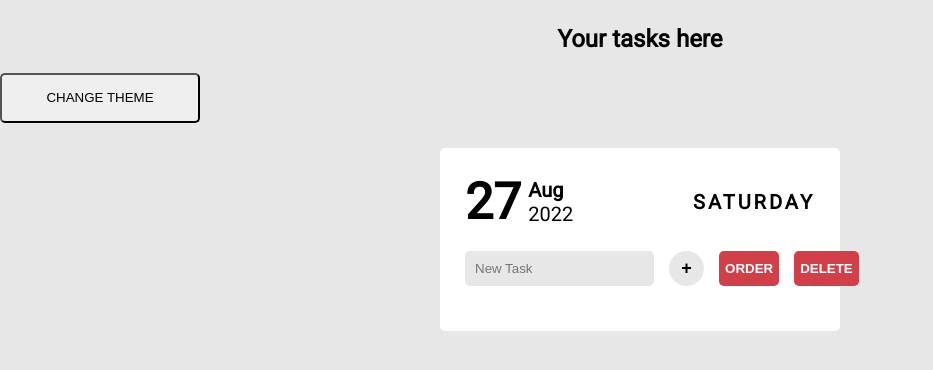
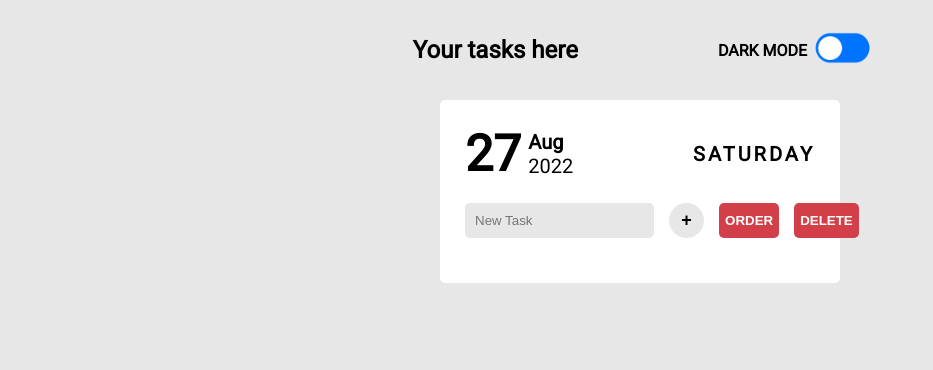
Before and after one commit to elsantibsj/TaskList, a plain HTML site: page index.html in a window 1280 px wide. Shown: the whole page, without its empty margins (0-933 px from the left). Drawn offline with Linux system fonts and the light colour scheme.

Commit message:
Dark mode button finished

```diff
--- a/app.js
+++ b/app.js
@@ -66,6 +66,9 @@ const changeTheme = () => {
 	const h2 = document.getElementById('h2')
 	h2.classList.contains('textDark') ? h2.classList.remove('textDark') : h2.classList.add('textDark')
 
+	const darkText = document.getElementById('darkText')
+	darkText.classList.contains('textDark') ? darkText.classList.remove('textDark') : darkText.classList.add('textDark')
+
 	const theme = document.getElementById('theme')
 	if (theme.classList.contains('textDark') && theme.classList.contains('bodyDark')){
 		theme.classList.remove('textDark');
@@ -94,6 +97,17 @@ const changeTheme = () => {
 
 	const addTask = document.getElementById('addTaskButton');
 	addTask.classList.contains('taskDark') ? addTask.classList.remove('taskDark') : addTask.classList.add('taskDark');
+
+	const moon = document.getElementById('moon');
+	moon.classList.contains('darkMoon') ? moon.classList.remove('darkMoon') : moon.classList.add('darkMoon');
+
+	if (moon.getAttribute('src') == "dark.png") {
+   		document.getElementById("moon").src="light.png";
+	}
+	else{
+		document.getElementById("moon").src="dark.png"
+	}
+
 }
 
 setDate();
--- a/index.html
+++ b/index.html
@@ -9,9 +9,12 @@
 	<link rel="preconnect" href="https://fonts.gstatic.com" crossorigin>
 	<link href="https://fonts.googleapis.com/css2?family=Roboto&display=swap" rel="stylesheet">
 </head>
-<body id="body">
+<body id="body" class="noselect">
+	<div id="header">
 	<h2 id="h2">Your tasks here</h2>
-	<button id="theme" class="roundBorder" onclick="changeTheme()"><p>CHANGE THEME</p></button>
+	<p id="darkText">DARK MODE</p>
+	<button id="theme" onclick="changeTheme()"><img src="dark.png" id="moon"></button>
+	</div>
 	<div id="main" class="list roundBorder">
 		<div id="date" class="date">
 			<div class="dateRight">
--- a/style.css
+++ b/style.css
@@ -8,16 +8,28 @@
 
 body {
 	margin: 0;
-	height: 100vh;
+	height: 90vh;
 	background-color: var(--disabled);
 	font-family: 'Roboto', sans-serif;;
 }
+
+.noselect {
+  	-webkit-touch-callout: none; /* iOS Safari */
+    -webkit-user-select: none; /* Safari */
+    -khtml-user-select: none; /* Konqueror HTML */
+    -moz-user-select: none; /* Old versions of Firefox */
+    -ms-user-select: none; /* Internet Explorer/Edge */
+    user-select: none; /* Non-prefixed version, currently
+    supported by Chrome, Edge, Opera and Firefox */
+}
+
 .bodyDark {
 	background-color: var(--dark)!important;
 }
 
 .inputDark {
 	background-color: var(--dark)!important;
+
 	border: 2px solid var(--light);
 }
 
@@ -30,19 +42,46 @@ body {
 }
 
 h2{
-	margin-top: 25px;
-	text-align: center;
 	color: var(--dark);
 }
 .textDark {
 	color: var(--light);
 }
 
+#header{
+	margin: 25px auto;
+	height: 50px;
+	width: 500px;
+	display: flex;
+	justify-content: center;
+  	align-items: center;
+}
+
 #theme{
-	width: 200px;
-	height: 50px;
+	background: none;
+	border: none;
+	margin-left: 150px;
+	max-width: 50px;
+	max-height: 30px;
+}
+#darkText{
+	position: relative;
+	left: 28%;
+	font-weight: 900;
+}
+
+#theme img{
+	position: relative;
+	right: 10px;
+	bottom: 8px;
+	width: 60px;
+	height: 40px;
 	cursor: pointer;
 }
+.darkMoon{
+	filter: invert(1);
+}
+
 
 .roundBorder {
 	border-radius: 5px;
```
Also changed, not shown: dark.png (added), light.png (added).
